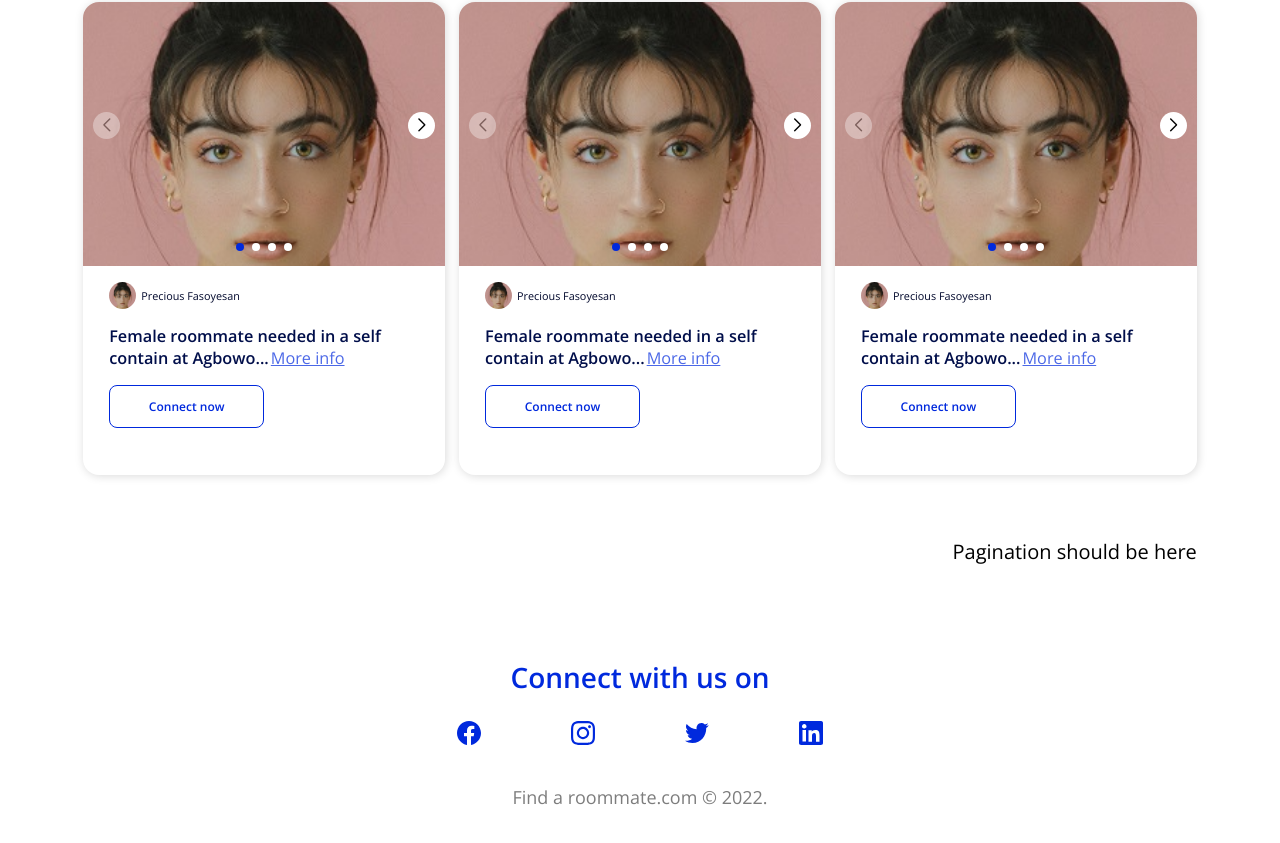
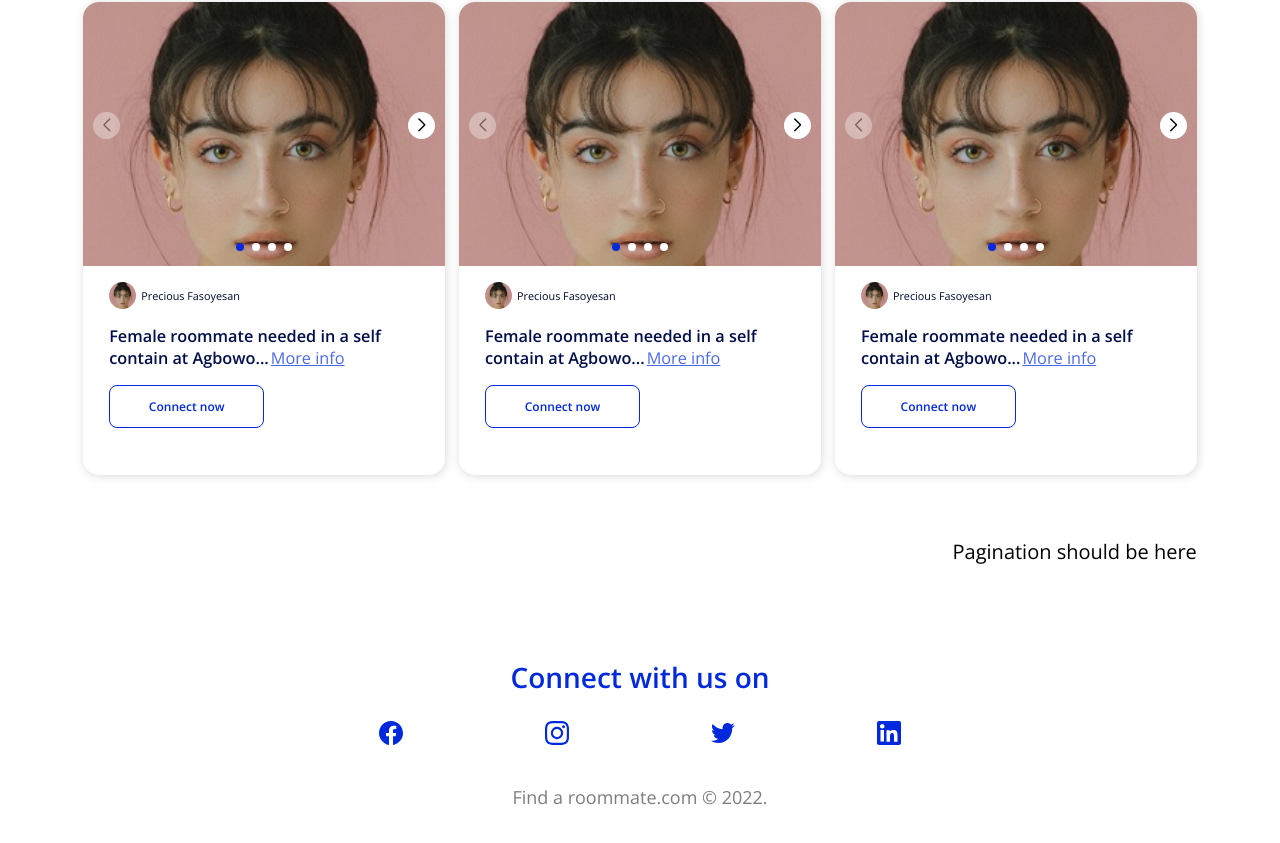
Before and after one commit to FindARoomate/Frontend, a React (Create React App) app: page /view-more-requests in a window 1280 px wide. Shown: the part 1535-2378 px from the top of the page. Built offline with nearby package versions, Linux system fonts and the light colour scheme.

Commit message:
fixed bug

```diff
--- a/src/components/ui/organisms/Footer/Footer.module.css
+++ b/src/components/ui/organisms/Footer/Footer.module.css
@@ -28,13 +28,14 @@
     display:flex;
     align-items: center;
     justify-content: center;
-    gap: 52px;
+    /* gap: 52px; */
 }
 
 .iconList img
 {
     width: 13px;
     height: auto;
+    margin: 0 26px;
 }
 
 @media screen and (min-width: 760px)
```
